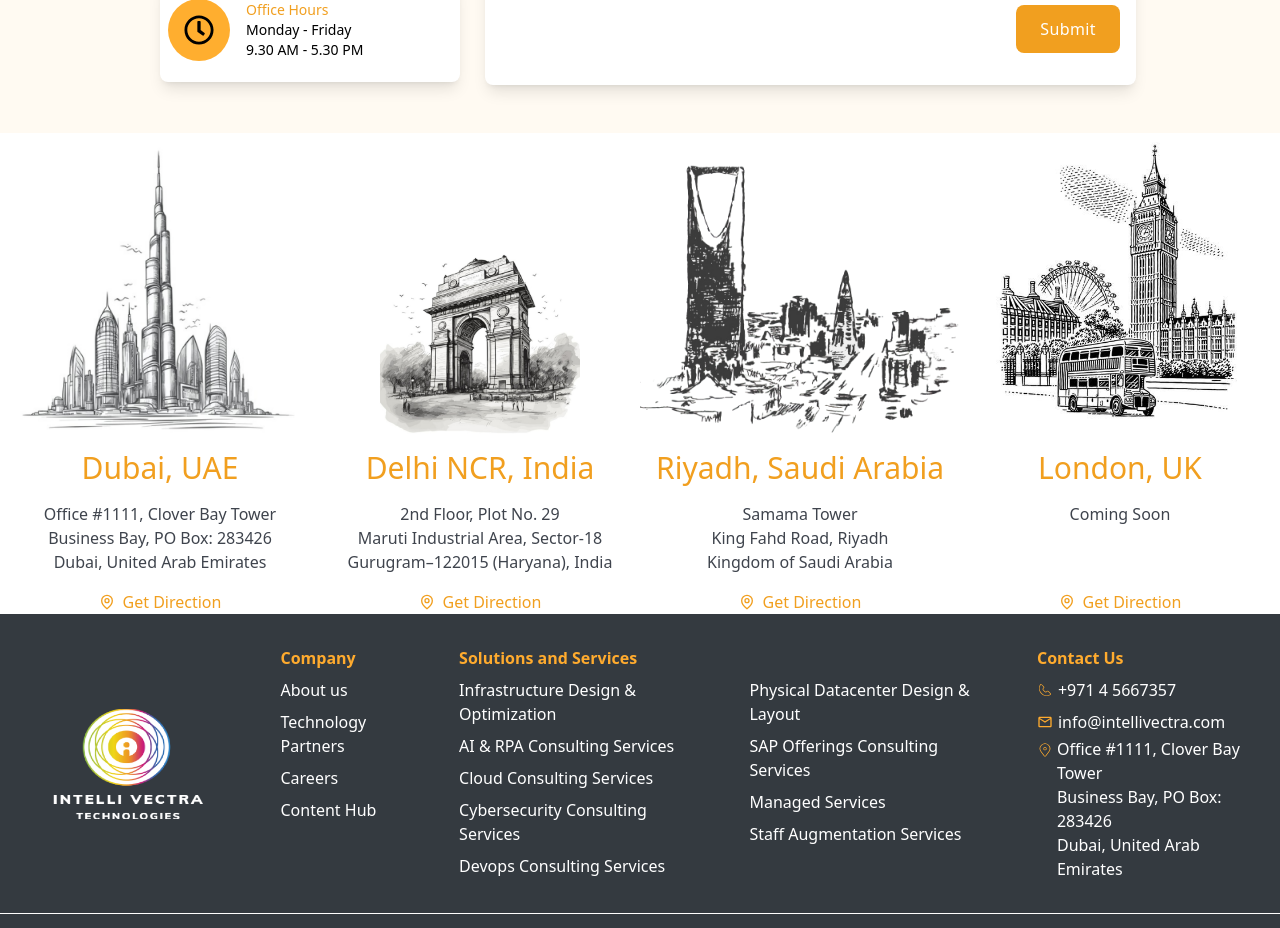
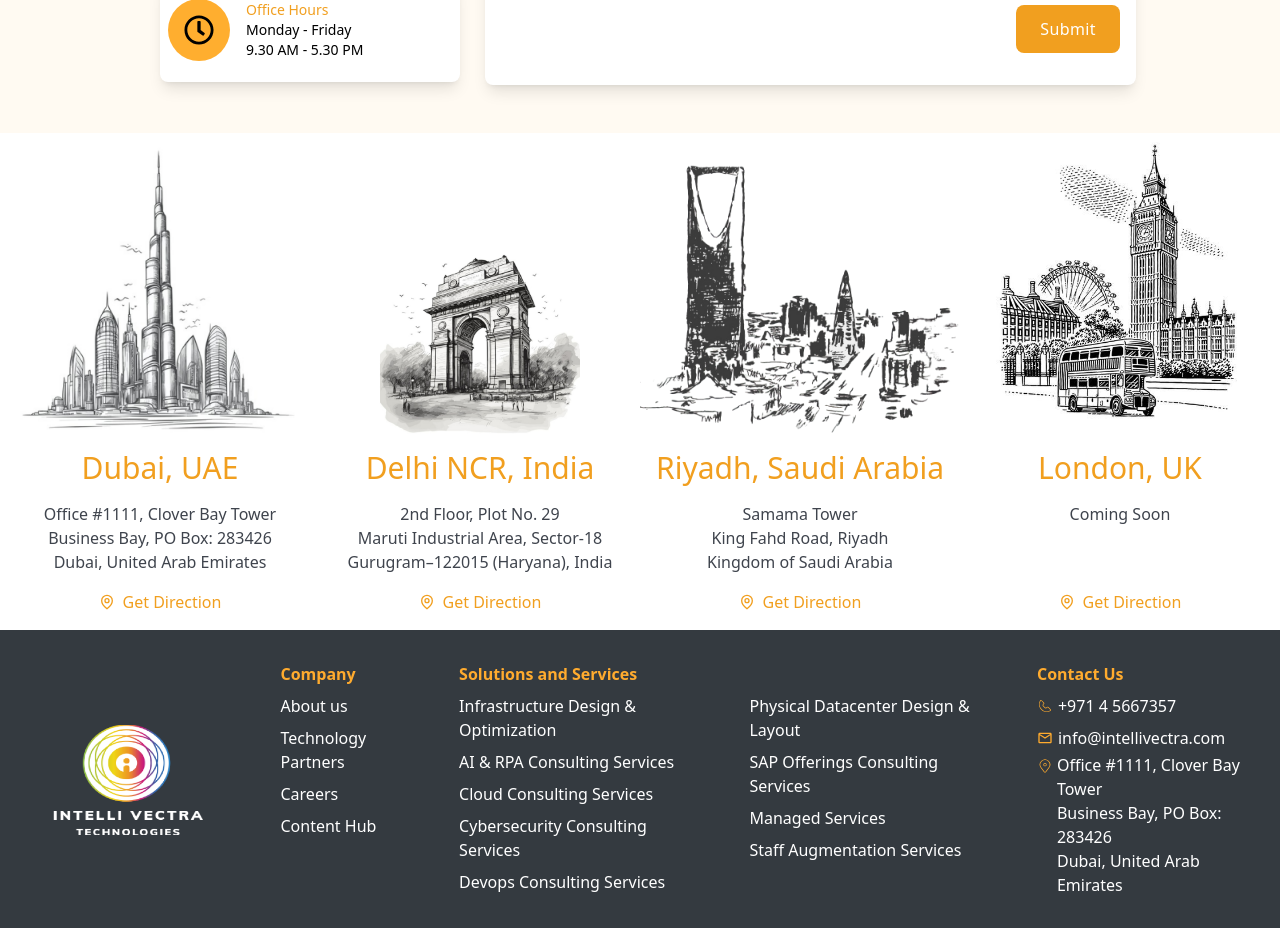
Before and after one commit to milangupta95/freelance_app, a Next.js app: page /contactus in a window 1280 px wide. Shown: the part 1220-2148 px from the top of the page. Built offline with nearby package versions, Linux system fonts and the light colour scheme.

Commit message:
Added Upto:Home and Contact us Spacing

```diff
--- a/src/app/contactus/page.jsx
+++ b/src/app/contactus/page.jsx
@@ -408,7 +408,7 @@
         </div>
       </div>
 
-      <div className='flex flex-col md:flex-row items-end justify-center w-full bg-white'>
+      <div className='flex pb-4 flex-col md:flex-row items-end justify-center w-full bg-white'>
         <div className='space-y-4 flex flex-col justify-center'>
           <Image src="/images/burzkhalifa.jpg" height={300} width={500} />
           <h1 className='text-3xl text-[#F19F1F] text-center'>Dubai, UAE</h1>
--- a/src/app/page.js
+++ b/src/app/page.js
@@ -278,7 +278,7 @@
         </div>
       </div>
 
-      <div className="text-black w-full space-y-6 flex flex-col justify-center items-center">
+      <div className="text-black pb-4 w-full space-y-6 flex flex-col justify-center items-center">
         <h1 className="text-4xl text-center font-bold">Content <span className="text-[#FFAB2E]">Hub</span></h1>
         <ul className="w-[60%] hidden md:flex md:justify-between space-x-6 text-[#FFAB2E] items-center justify-center bg-gradient-to-r  from-white via-[#F4F4F4] to-white h-[50px]">
           <li className={activeContentType === "blogs" ? classActive : classUnactive} onClick={() => setActiveContentType("blogs")}>Blog</li>
```
